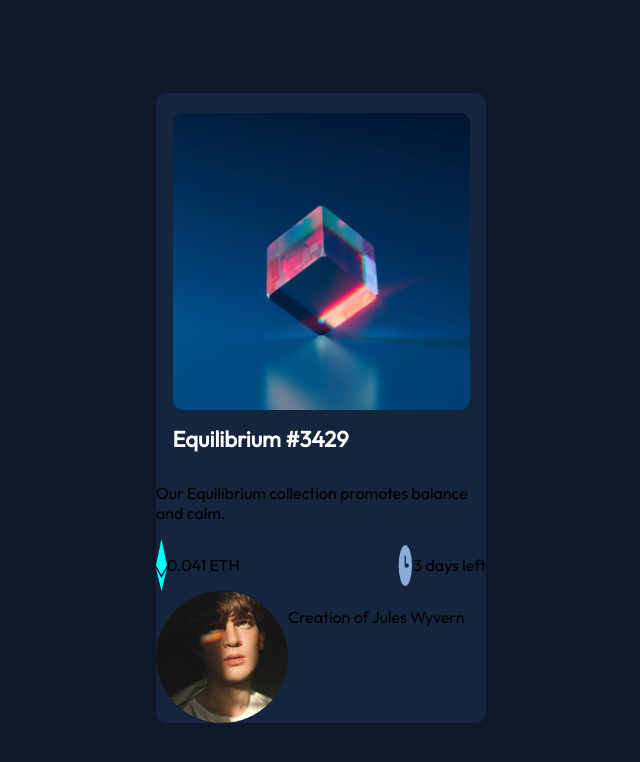
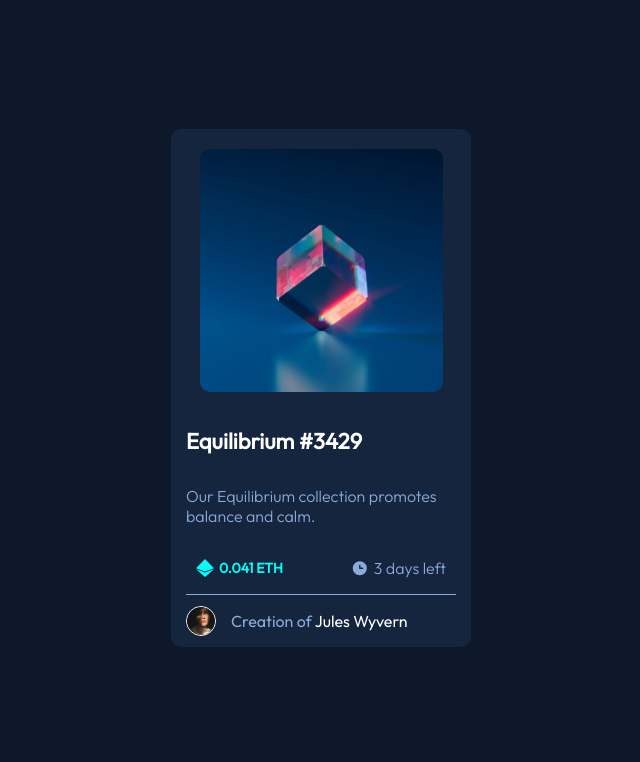
Before and after one commit to LuisMariscalDev/CardNTF, a plain HTML site: page index.html in a window 1280 px wide. Shown: the whole page, without its empty margins (319-959 px from the left). Drawn offline with Linux system fonts and the light colour scheme.

Commit message:
finished

```diff
--- a/css/styles.css
+++ b/css/styles.css
@@ -15,7 +15,7 @@ html {
 }
 body {
     background-color: var(--Very-dark-blue1);
-    min-height: 100vh;
+    min-height: 95vh;
     display: flex;
     justify-content: center;
     align-items: center;
@@ -23,21 +23,32 @@ body {
 }
 .container {
     width: 90%;
-    max-width: 330px;
+    max-width: 300px;
     background-color: var(--Very-dark-blue2);
     display: flex;
     flex-direction: column;
     border-radius: 10px;
 }
 .picture {
+    position: relative;
     display: flex;
     margin-top: 20px;
     justify-content: center;
+    width: 90%;
+    text-align: center;
+    margin: 20px auto;
 }
 .title{
     margin-left: 5%;
     color: var(--White);
     font-size: 22px;
+}
+.info {
+    width: 90%;
+    margin-left: 5%;
+    color: var(--Soft-blue);
+    font-weight: 300;
+    transition: filter 0.3s ease;
 }
 .eth {
     width: 90%;
@@ -45,13 +56,83 @@ body {
     display: flex;
     justify-content: center;
 }
-.values, .amount, .date {
+.values {
     display: flex;
+    justify-content: space-between;
+    align-items: center; /* Alinea verticalmente los elementos al centro */
+    width: 90%;
+    margin: 0 auto; /* Centra el contenedor .values dentro de su contenedor padre */
+    border-bottom: 1px solid var(--Soft-blue);
+ }
+.amount, .date {
+    display: flex;
+    align-items: center; /* Alinea verticalmente los elementos al centro */
+    margin: 0 10px; /* Añade márgenes laterales para que no queden pegadas al contenedor */
+ }
+.amount {
+    color: var(--Cyan);
+    font-weight: 600;
+    font-size: 14px;
 }
-.values {
-    justify-content: space-between;
+.date{
+    color: var(--Soft-blue);
+    font-weight: 300;
+}
+.icon {
+    margin-right: 5px; /* Añade un margen a la derecha del icono para separar del texto */
+}
+.icon {
+    width: 18px;
+    height: 18px;
 }
 .author {
     display: flex;
     text-align: center;
+    justify-content: start;
+    margin-left: 5%;
+    align-items: center;
+    gap: 15px;
 }
+.avatar {
+    width: 30px;
+    height: 30px;
+    border: 1px solid var(--White);
+    border-radius: 20px;
+}
+.creation {
+    color: var(--Soft-blue);
+}
+.name {
+    color: var(--White);
+}
+.name:hover{
+    color: var(--Cyan);
+    cursor: pointer;
+}
+.title:hover{
+    color: var(--Cyan);
+    cursor: pointer;
+}
+
+.picture::before {
+    transition: all 0.3s ease-in;
+    background-color: var(--Cyan);
+    background-image: url('../images/icon-view.svg');
+    background-repeat: no-repeat;
+    background-position: center;
+    position: absolute;
+    content: "";
+    top: 0;
+    bottom: 0;
+    left: 0;
+    right: 0;
+    opacity: 0;
+    cursor: pointer;
+    border-radius: 10px;
+    width: 90%;
+    margin: 0 auto;
+  }
+
+  .picture:hover::before {
+    opacity: 0.6;
+  }
--- a/index.html
+++ b/index.html
@@ -20,27 +20,27 @@
     <h1 class="title">
       Equilibrium #3429
     </h1>
-    <p>
+    <p class="info">
       Our Equilibrium collection promotes balance and calm.
     </p>
     <div class="values">
       <div class="amount">
-        <img src="images/icon-ethereum.svg" alt="icon etherum">
+        <img class="icon" src="images/icon-ethereum.svg" alt="icon etherum">
         <p>
           0.041 ETH
         </p>
       </div>
       <div class="date">
-        <img src="images/icon-clock.svg" alt="icon clock">
+        <img class="icon" src="images/icon-clock.svg" alt="icon clock">
         <p>
           3 days left
         </p>
       </div>
     </div>
     <div class="author">
-      <img src="images/image-avatar.png" alt="avatar">
-      <p>
-        Creation of Jules Wyvern
+      <img class="avatar" src="images/image-avatar.png" alt="avatar">
+      <p class="creation">
+        Creation of <span class="name">Jules Wyvern</span>
       </p>
     </div>
   </main>
```
